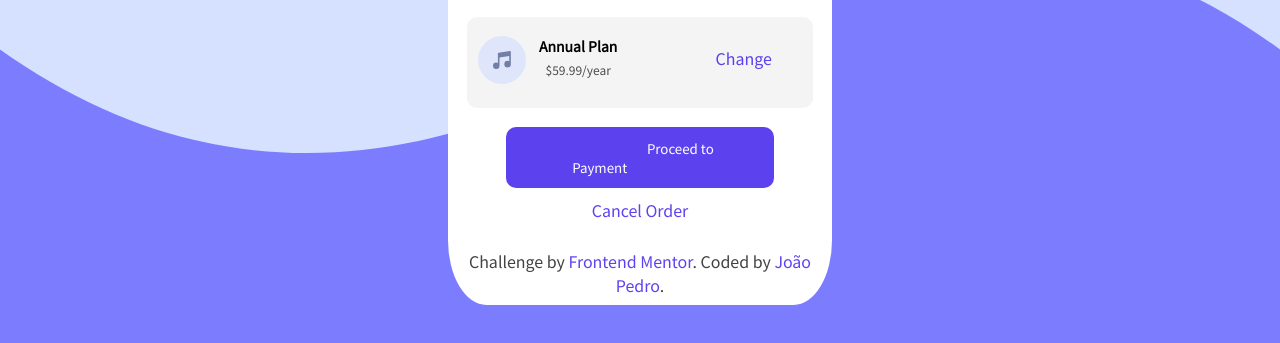
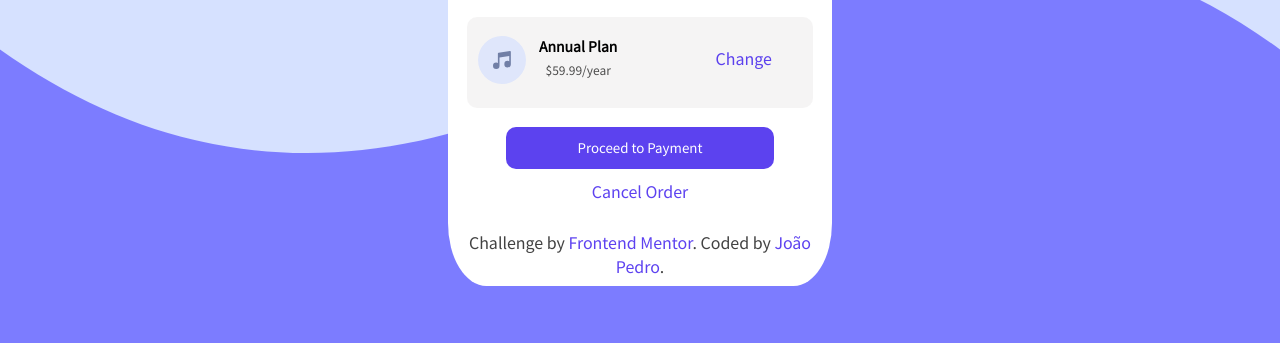
Before and after one commit to JoaoPedroAC/Projetos, a plain HTML site: page order-summary-component-main/index.html in a window 1280 px wide. Shown: the part 367-710 px from the top of the page. Drawn offline with Linux system fonts and the light colour scheme.

Commit message:
Update style.css

```diff
--- a/order-summary-component-main/style.css
+++ b/order-summary-component-main/style.css
@@ -248,6 +248,23 @@ footer a {
 
 /* ****** */
 
+
+/* MW 1000px */
+
+div .buton a {
+    width: 100%;
+    /* sem isso o btão vai fazer nada, terão que clicar bem em cima do nome */
+    padding: 5% 15%;
+    text-decoration: none;
+    color: white;
+}
+
+
+/* fim mw 1000px */
+
+
+/* MW 900px */
+
 @media screen and (max-width: 900px) {
     div.single-part:nth-child(1) {
         width: 30%;
@@ -263,3 +280,6 @@ footer a {
         padding: 3% 0 0 0%;
     }
 }
+
+
+/* fim MW 900px */
```
